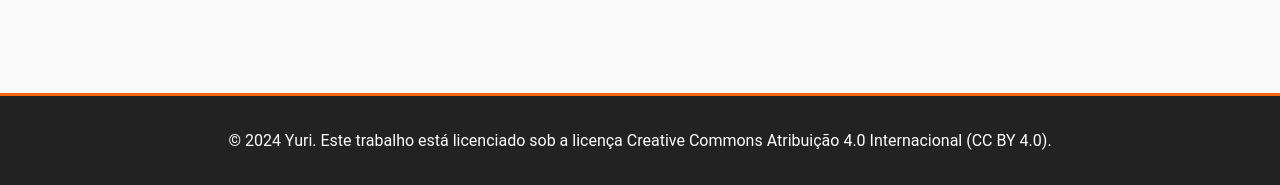
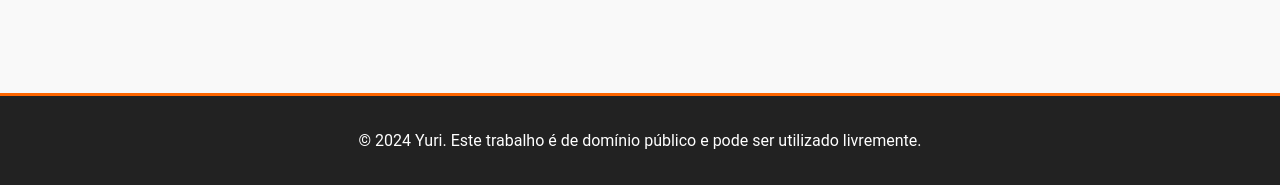
Before and after one commit to Yuri22Bolsonaro/Roncos-Automotivos-, a plain HTML site: page index.html in a window 1280 px wide. Shown: the part 1409-1594 px from the top of the page. Drawn offline with Linux system fonts and the light colour scheme.

Commit message:
Update index.html

```diff
--- a/index.html
+++ b/index.html
@@ -66,8 +66,7 @@
     </main>
 
     <footer>
-        <p>© 2024 Yuri. Este trabalho está licenciado sob a licença Creative Commons Atribuição 4.0 Internacional (CC BY 4.0).
-</p>
+        <p>© 2024 Yuri. Este trabalho é de domínio público e pode ser utilizado livremente.</p>
     </footer>
 </body>
 
```
